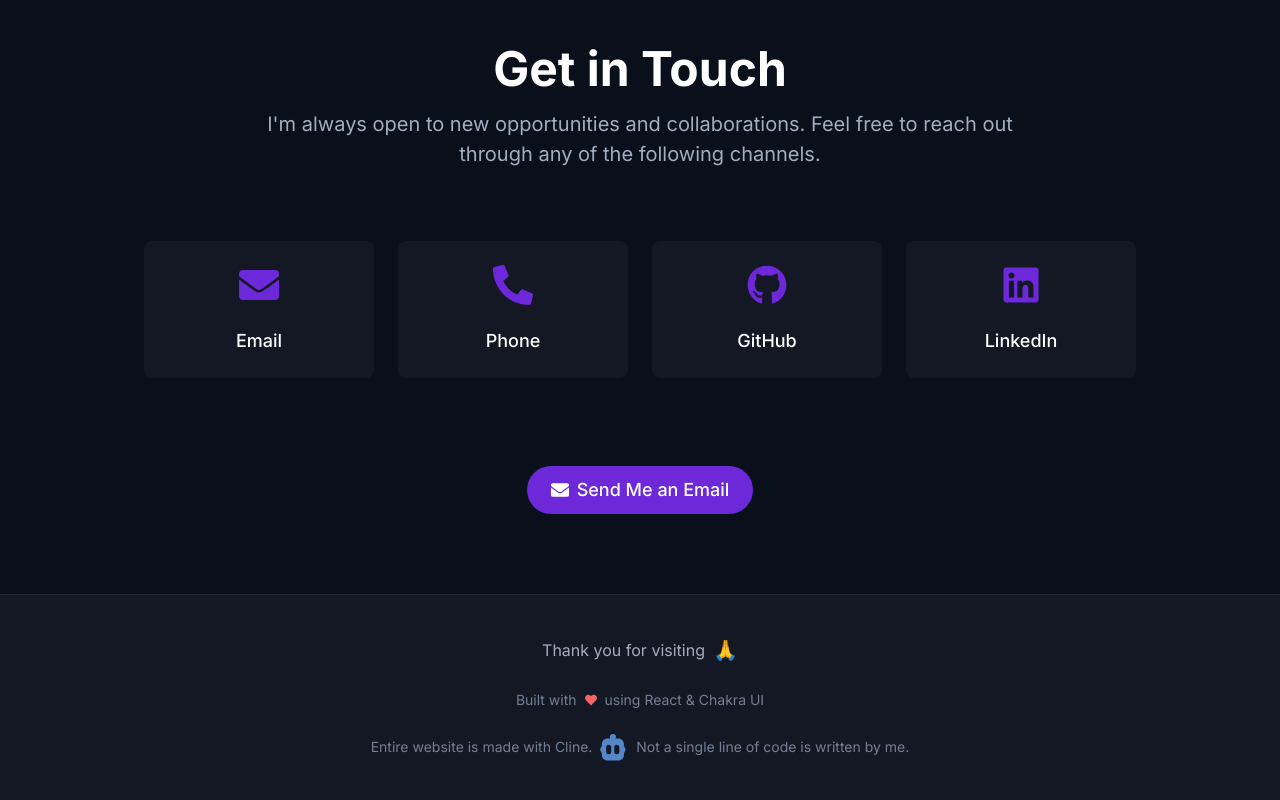
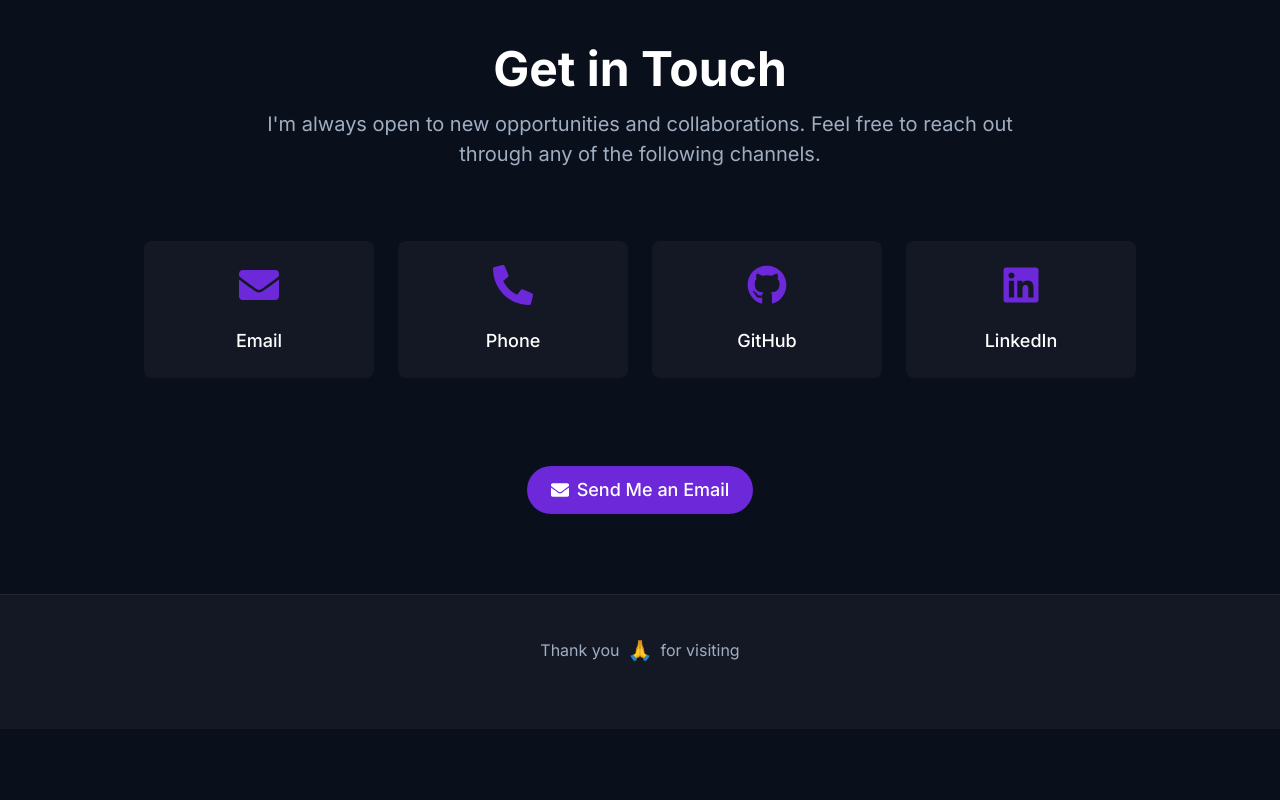
Before and after one commit to KamalMahanna/portfollio-website, a React (Vite) app: page / in a window 1280 px wide. Shown: the part 4816-5616 px from the top of the page. After the commit the page ends 5545 px from the top, so only its background shows below. Built offline with nearby package versions, Linux system fonts and the light colour scheme.

Commit message:
remove unnecessary letters below the website

```diff
--- a/src/components/Footer.tsx
+++ b/src/components/Footer.tsx
@@ -24,47 +24,15 @@ const Footer = () => {
       <Container maxW="container.xl">
         <VStack spacing={6}>
           <HStack spacing={2} color="gray.400" alignItems="center">
-            <Text>Thank you for visiting</Text>
-            <Text fontSize="xl">🙏</Text>
+            <Text>Thank you </Text><Text fontSize="xl">🙏</Text><Text> for visiting</Text>
           </HStack>
 
           <VStack spacing={2}>
 
-            <HStack spacing={2} color="gray.500" fontSize="sm">
-              <Text>Built with</Text>
-              <Icon as={FaHeart} color="red.400" w={3} h={3} />
-              <Text>using React & Chakra UI</Text>
-            </HStack>
+
           </VStack>
 
-          <MotionBox
-            initial={{ opacity: 0 }}
-            whileInView={{ opacity: 1 }}
-            viewport={{ once: true }}
-            transition={{ duration: 0.5 }}
-          >
-            <Text color="gray.500" fontSize="sm" textAlign="center">
-              Entire website is made with Cline.{" "}
-              <Box
-                as="svg"
-                width="7"
-                height="7"
-                ml={1}
-                mr={1}
-                viewBox="0 0 100 100"
-                display="inline-block"
-                verticalAlign="middle"
-                transition="transform 0.3s"
-                _hover={{ transform: 'scale(1.1)' }}
-              >
-                <g fill="#5487C8" fillRule="evenodd" transform="translate(.265)">
-                  <path fillRule="nonzero" d="M65.45 15.8c10.887 0 19.714 8.865 19.714 19.8v6.6l5.739 11.465a4 4 0 0 1-.007 3.595L85.164 68.6v6.6c0 10.936-8.827 19.8-19.715 19.8H26.021C15.133 95 6.306 86.136 6.306 75.2v-6.6L.45 57.295A4 4 0 0 1 .44 53.63L6.306 42.2v-6.6c0-10.935 8.827-19.8 19.715-19.8zM30.734 38a9 9 0 0 0-9 9v16a9 9 0 0 0 18 0V47a9 9 0 0 0-9-9m29 0a9 9 0 0 0-9 9v16a9 9 0 0 0 18 0V47a9 9 0 0 0-9-9" />
-                  <circle cx="45.735" cy="11" r="11" />
-                </g>
-              </Box>
-              {" "}Not a single line of code is written by me.
-            </Text>
-          </MotionBox>
+
         </VStack>
       </Container>
     </Box>
```
